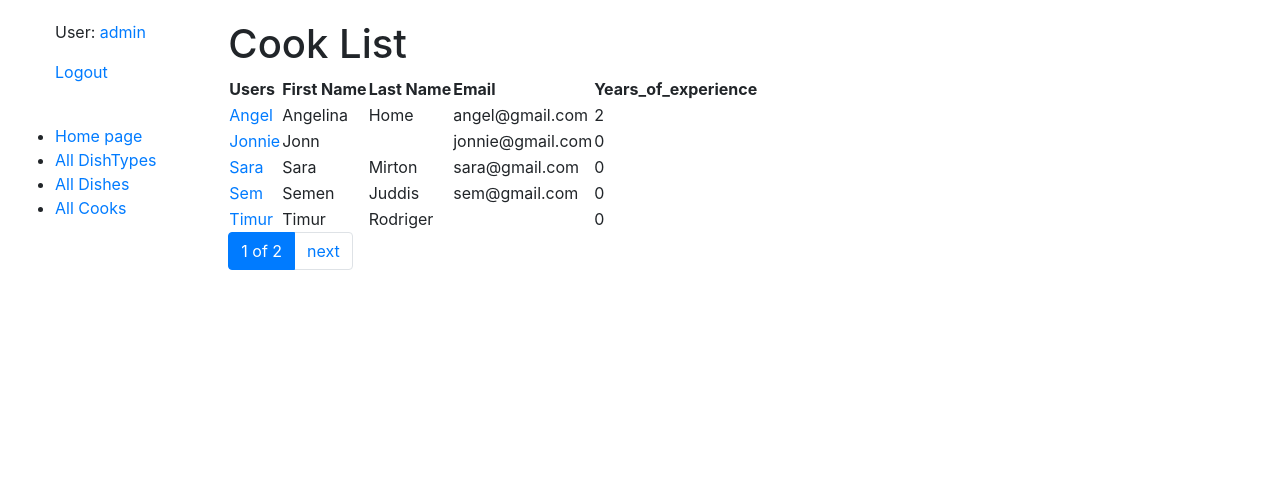
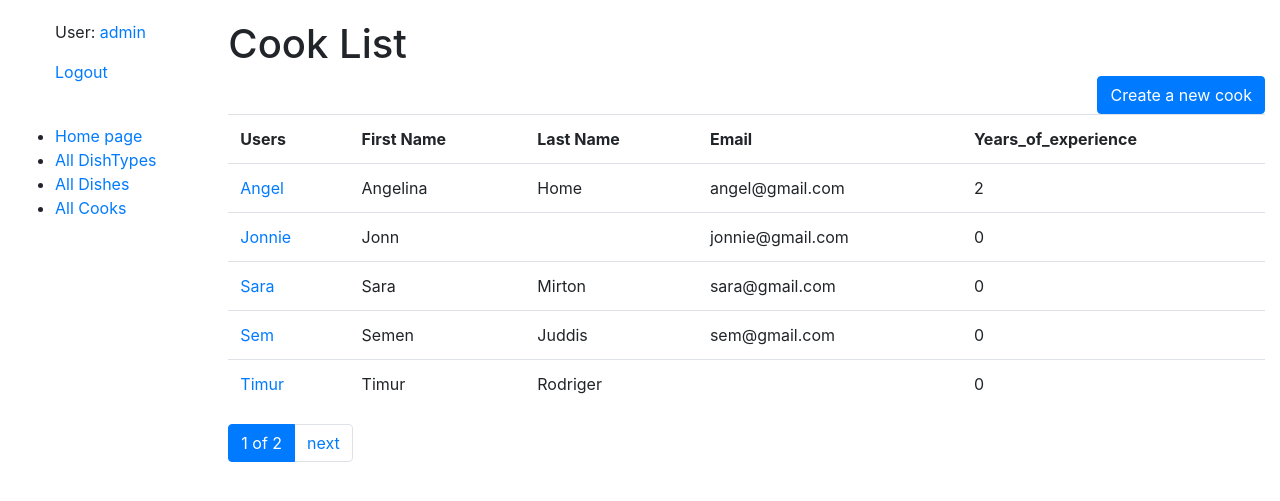
Before and after one commit to oksanaaam/restaurant-kitchen-service, a Django app: page /cooks/ in a window 1280 px wide. Shown: the top 501 px of the page. Run offline with Django 4.2, Linux system fonts and the light colour scheme; a user stored in the database is signed in; data comes from the database, SQL or seed files in the repository; both versions use the stored data as it was after the commit.

Commit message:
Add Update and Create forms to Cook

```diff
--- a/kitchen/urls.py
+++ b/kitchen/urls.py
@@ -11,7 +11,9 @@ from kitchen.views import (
     DishUpdateView,
     DishDeleteView,
     CookListView,
-    CookDetailView
+    CookDetailView,
+    CookCreateView,
+    CookExperienceUpdateView,
 )
 
 
@@ -48,6 +50,12 @@ urlpatterns = [
         CookDetailView.as_view(),
         name="cook-detail"
     ),
+    path("cooks/create/", CookCreateView.as_view(), name="cook-create"),
+    path(
+        "cooks/<int:pk>/update/",
+        CookExperienceUpdateView.as_view(),
+        name="cook-update"
+    ),
 ]
 
 app_name = "kitchen"
--- a/kitchen/views.py
+++ b/kitchen/views.py
@@ -7,6 +7,7 @@ from django.shortcuts import render
 from django.urls import reverse_lazy
 from django.views import generic
 
+from kitchen.forms import CookCreationForm, CookExperienceUpdateForm
 from kitchen.models import Dish, DishType, Cook
 
 
@@ -92,3 +93,15 @@ class CookListView(LoginRequiredMixin, generic.ListView):
 class CookDetailView(LoginRequiredMixin, generic.DetailView):
     model = Cook
     queryset = Cook.objects.prefetch_related("dishes")
+
+
+class CookCreateView(LoginRequiredMixin, generic.CreateView):
+    model = Cook
+    form_class = CookCreationForm
+    success_url = reverse_lazy("kitchen:cook-list")
+
+
+class CookExperienceUpdateView(LoginRequiredMixin, generic.UpdateView):
+    model = Cook
+    form_class = CookExperienceUpdateForm
+    success_url = reverse_lazy("kitchen:cook-list")
--- a/templates/kitchen/cook_detail.html
+++ b/templates/kitchen/cook_detail.html
@@ -17,6 +17,9 @@
   {% empty %}
     <p>There are no dishes in restaurant!</p>
   {% endfor %}
+  <a href="{% url 'kitchen:cook-update' pk=cook.id %}" class="btn btn-secondary link-to-page">
+      Update
+  </a>
 
   </div>
 {% endblock %}
--- a/templates/kitchen/cook_list.html
+++ b/templates/kitchen/cook_list.html
@@ -4,7 +4,7 @@
   <h1>Cook List</h1>
 
   {% if cook_list %}
-    <table>
+    <table class="table">
       <tr>
         <th>Users </th>
         <th>First Name</th>
@@ -21,8 +21,15 @@
           <td>{{ cook.years_of_experience }}</td>
         </tr>
       {% endfor %}
+    <a style="float: right"
+       href="{% url 'kitchen:cook-create' %}"
+       class="btn btn-primary">
+      Create a new cook
+    </a>
     </table>
+
   {% else %}
     <p>There are no cooks in restaurant</p>
   {% endif %}
+
 {% endblock %}
--- a/templates/kitchen/dish_confirm_delete.html
+++ b/templates/kitchen/dish_confirm_delete.html
@@ -15,6 +15,5 @@
        class="btn btn-primary">
       Cancel
     </a>
-
   </form>
 {% endblock %}
```
Also changed, not shown: kitchen/forms.py (added, +40 -0 lines), templates/kitchen/cook_form.html (added, +12 -0 lines), db.sqlite3, templates/kitchen/dish_type_confirm_delete.html (line endings or trailing spaces).
